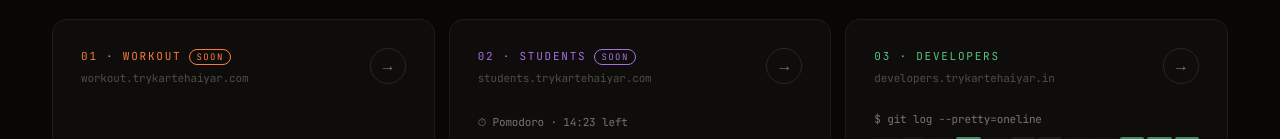
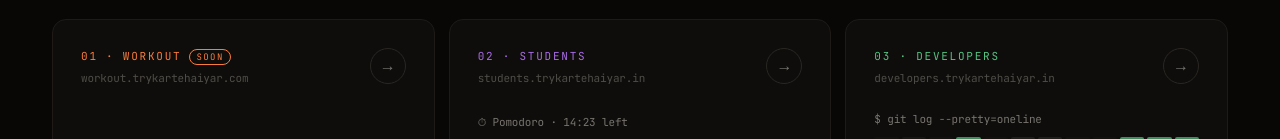
Before and after one commit to anujshaancoding/trykartehaiyar, a Next.js app: page / in a window 1280 px wide. Shown: the part 508-647 px from the top of the page. Built offline with nearby package versions, Linux system fonts and the light colour scheme.

Commit message:
updated students website url

```diff
--- a/src/components/landing/PortalPicker.jsx
+++ b/src/components/landing/PortalPicker.jsx
@@ -24,9 +24,9 @@
     key: 'students',
     idx: 2,
     label: 'Students',
-    tag: 'students.trykartehaiyar.com',
-    href: '/coming-soon?portal=students',
-    ready: false,
+    tag: 'students.trykartehaiyar.in',
+    href: 'https://students.trykartehaiyar.in',
+    ready: true,
     headline: 'NEET. Govt. Exams.\nGrind in silence.',
     desc: 'Pomodoro sessions, syllabus tracker, mock test scores. Build the habit before the result.',
     stat: { v: '8,491', l: 'study hours this week' },
```
